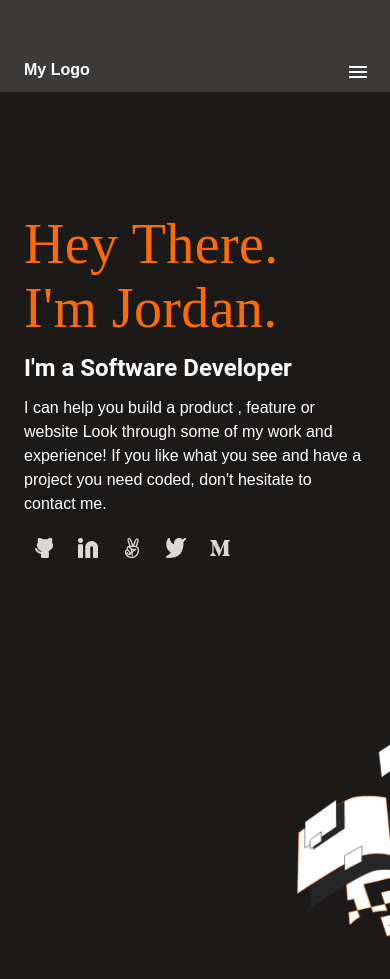
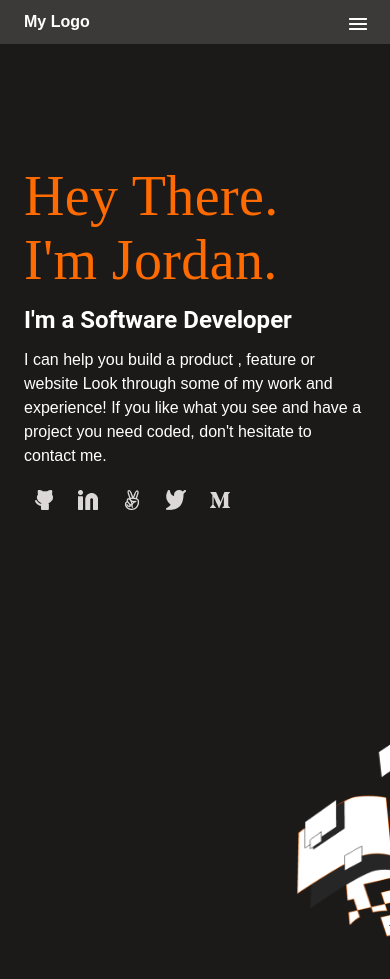
Before and after one commit to Jordan-Tamrat/FIGMA, a plain HTML site: page index.html in a window 390 px wide. Drawn offline with Linux system fonts and the light colour scheme.

Commit message:
Update styles.css

```diff
--- a/styles.css
+++ b/styles.css
@@ -41,7 +41,7 @@
     align-items: flex-end;
     justify-content: space-between;
     background: #3C3A39;
-    height: 92px;
+    height: 44px;
 
 }
 img{
```
